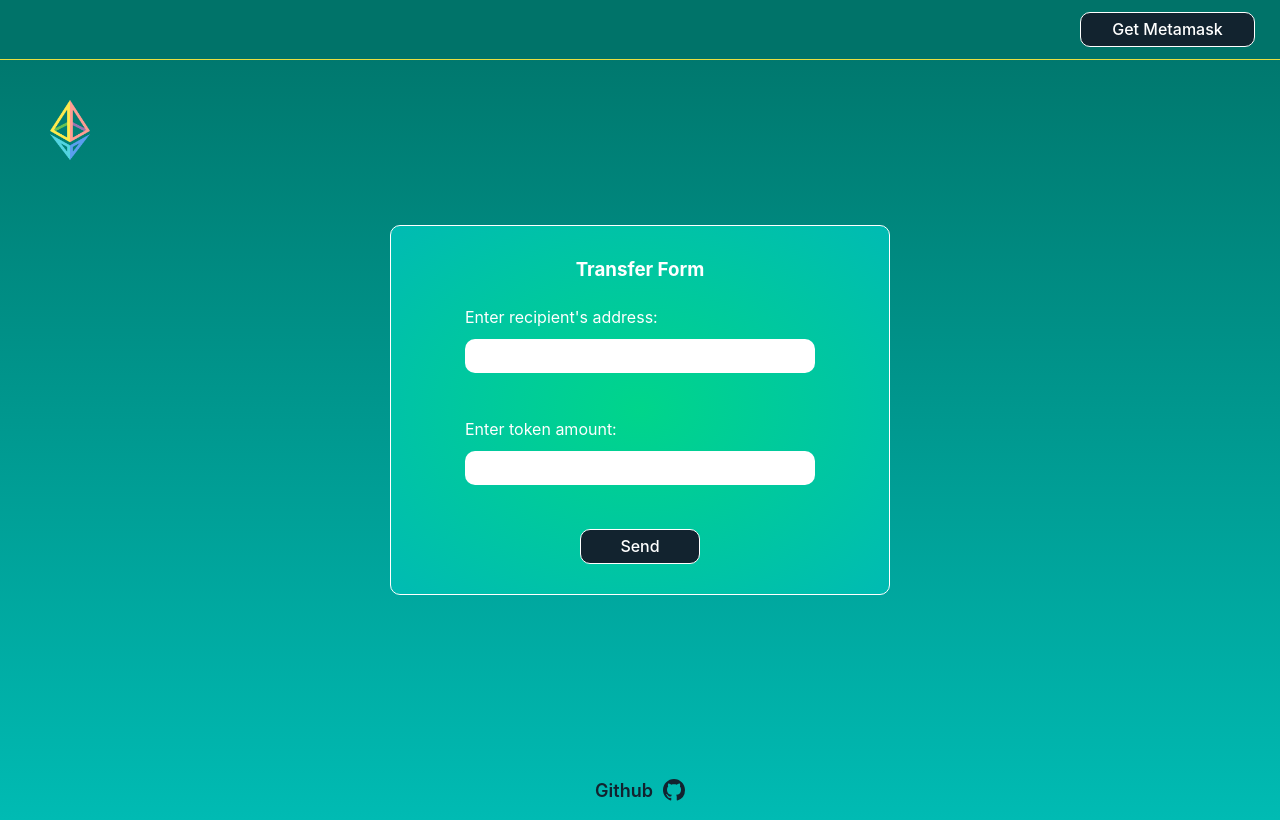
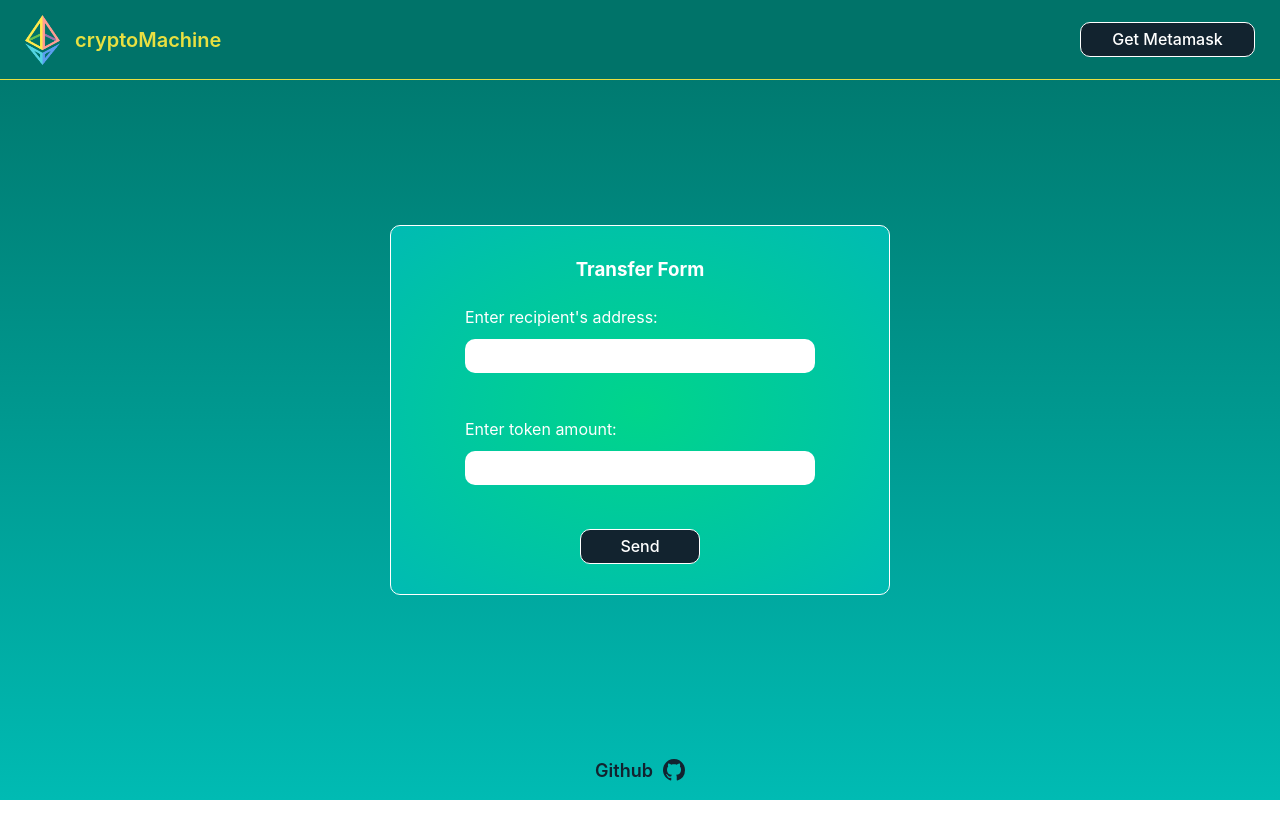
Before and after one commit to IhorLeonov/crypto-wallet-app, a React (Vite) app: page / in a window 1280 px wide. Built offline with nearby package versions, Linux system fonts and the light colour scheme.

Commit message:
add final update (validation, styles)

```diff
--- a/src/App.jsx
+++ b/src/App.jsx
@@ -37,10 +37,10 @@ function App() {
   return (
     <>
       <Header>
+        <Logo width={35} height={50} />
         <WalletView />
       </Header>
       <Main>
-        <Logo width={40} height={60} />
         <TransferForm />
       </Main>
       <Footer>
--- a/src/App.styled.jsx
+++ b/src/App.styled.jsx
@@ -4,10 +4,10 @@ export const Header = styled.header`
   display: flex;
   align-items: center;
   justify-content: space-around;
-  padding: 0 15px;
+  padding: 0 30px;
 
   width: 100%;
-  height: 60px;
+  height: 80px;
 
   @media screen and (min-width: 500px) {
     padding: 0 25px;
@@ -19,14 +19,11 @@ export const Header = styled.header`
 `;
 
 export const Main = styled.main`
-  height: calc(100vh - 100px);
+  height: calc(100vh - 140px);
   display: flex;
   align-items: center;
   flex-direction: column;
-
-  @media screen and (min-width: 768px) {
-    justify-content: center;
-  }
+  justify-content: center;
 `;
 
 export const Footer = styled.footer`
--- a/src/components/Logo/Logo.jsx
+++ b/src/components/Logo/Logo.jsx
@@ -1,5 +1,5 @@
 import logo from "../../assets/images/eth-logo.png";
-import { LogoWrapper } from "./Logo.styled";
+import { LogoWrapper, LogoTitle } from "./Logo.styled";
 
 export const Logo = ({ width, height }) => {
   return (
@@ -9,6 +9,7 @@ export const Logo = ({ width, height }) => {
         src={logo}
         alt="Ethereum-logo"
       />
+      <LogoTitle style={{ marginLeft: 15 }}>cryptoMachine</LogoTitle>
     </LogoWrapper>
   );
 };
--- a/src/components/Logo/Logo.styled.jsx
+++ b/src/components/Logo/Logo.styled.jsx
@@ -1,13 +1,16 @@
 import styled from "styled-components";
 
 export const LogoWrapper = styled.div`
-  margin-top: 15px;
-  margin-bottom: 15px;
+  display: flex;
+  align-items: center;
+`;
 
-  @media screen and (min-width: 768px) {
-    margin: 0;
-    position: absolute;
-    left: 50px;
-    top: 100px;
+export const LogoTitle = styled.div`
+  color: ${(props) => props.theme.colors.secondAccentColor};
+  font-size: 20px;
+  font-weight: 600;
+
+  @media screen and (max-width: 620px) {
+    display: none;
   }
 `;
--- a/src/components/TransaferForm/TransferForm.jsx
+++ b/src/components/TransaferForm/TransferForm.jsx
@@ -33,6 +33,10 @@ const isValidEthereumAddress = (value) => {
   return ethers.utils.isAddress(value);
 };
 
+const numberInRange = (value) => {
+  return value >= 0.000001 && value <= 100000;
+};
+
 const schema = Yup.object().shape({
   address: Yup.string()
     .trim()
@@ -42,7 +46,13 @@ const schema = Yup.object().shape({
       isValidEthereumAddress
     )
     .required("Required!"),
-  ether: Yup.number().required("Required!"),
+  ether: Yup.number()
+    .test(
+      "inRange",
+      "Amount must be in range 0.000001 to 100000",
+      numberInRange
+    )
+    .required("Required!"),
 });
 
 export const TransferForm = () => {
@@ -91,7 +101,7 @@ export const TransferForm = () => {
           </FormLabel>
           <FormLabel>
             Enter token amount:
-            <FormikField type="number" name="ether" step="0.0001" />
+            <FormikField type="number" name="ether" step="0.000001" />
             <FormikError name="ether" component="span" />
           </FormLabel>
           <Button type="submit">
--- a/src/components/WalletView/WalletView.styled.jsx
+++ b/src/components/WalletView/WalletView.styled.jsx
@@ -39,7 +39,7 @@ export const DisconnectBtn = styled.button`
   align-items: center;
   justify-content: center;
   padding: 0;
-  margin-left: 10px;
+  margin-left: 15px;
   border: none;
   background-color: transparent;
   height: 30px;
```
